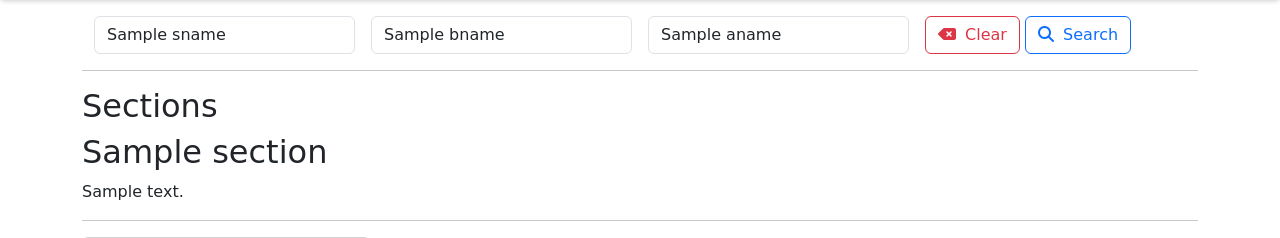
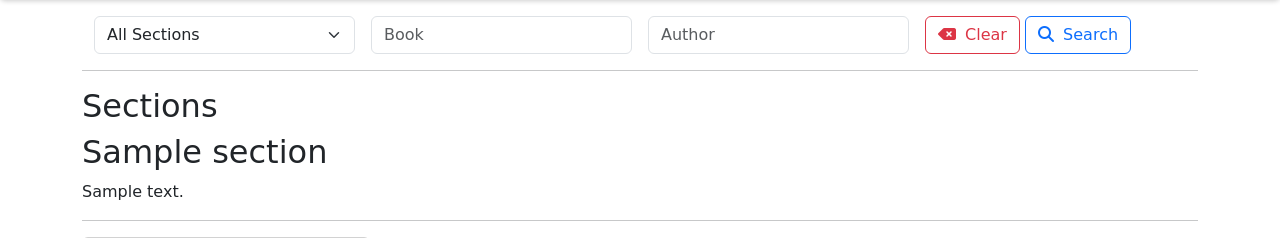
Before and after one commit to jsaha26/BookNook, a Flask app: template templates/index.html in a window 1280 px wide. Shown: the part 72-310 px from the top of the page. Run offline with Flask 3, Linux system fonts and the light colour scheme; tables that the repository leaves empty hold one stand-in row (values such as "Sample post"); the template is opened without the code that fills it: values that come from a table or form of the project are taken from there, most other values are stand-ins (such as "Sample title", 1, 10 or a date in 2020); grey boxes marked "Sample" are stand-in pictures.

Commit message:
Updated searchbar in index page

```diff
--- a/routes.py
+++ b/routes.py
@@ -452,7 +452,7 @@ def index():
 
     sections = Section.query.all()
 
-    section_name = request.args.get('sname')
+    section_id = request.args.get('sid')
     book_name = request.args.get('bname')
     author_name = request.args.get('aname')
 
@@ -461,7 +461,7 @@ def index():
     for section in sections:
         filtered_books = []
         for book in section.books:
-            if (not section_name or section_name.lower() in section.name.lower()) and \
+            if (not section_id or section_id == str(section.id)) and \
                (not book_name or book_name.lower() in book.title.lower()) and \
                (not author_name or author_name.lower() in book.author.lower()):
                 filtered_books.append(book)
@@ -470,7 +470,7 @@ def index():
             filtered_section.books = filtered_books
             filtered_sections.append(filtered_section)
 
-    return render_template('index.html', sections=filtered_sections, sname=section_name, bname=book_name, aname=author_name)
+    return render_template('index.html', sections=filtered_sections, sid=section_id, bname=book_name, aname=author_name)
 
 
 @app.route('/request_ebook/<int:book_id>', methods=['POST'])
--- a/templates/searchbar.html
+++ b/templates/searchbar.html
@@ -3,13 +3,19 @@
         <div class="col-md-12">
             <form action="" method="GET" class="row g-3">
                 <div class="col">
-                    <input type="text" name="sname" id="sname" value="{{sname}}" class="form-control" placeholder="Section">
+                    <select name="sid" id="sid" class="form-select">
+                        <option value="">All Sections</option>
+                        {% for section in sections %}
+                            <option value="{{ section.id }}">{{ section.name }}</option>
+                        {% endfor %}
+                    </select>
+                </div>
+
+                <div class="col">
+                    <input type="text" name="bname" id="bname" class="form-control" placeholder="Book">
                 </div>
                 <div class="col">
-                    <input type="text" name="bname" id="bname" value="{{bname}}" class="form-control" placeholder="Book">
-                </div>
-                <div class="col">
-                    <input type="text" name="aname" id="aname" value="{{aname}}" class="form-control" placeholder="Author">
+                    <input type="text" name="aname" id="aname" class="form-control" placeholder="Author">
                 </div>
 
                 <div class="col">
```
